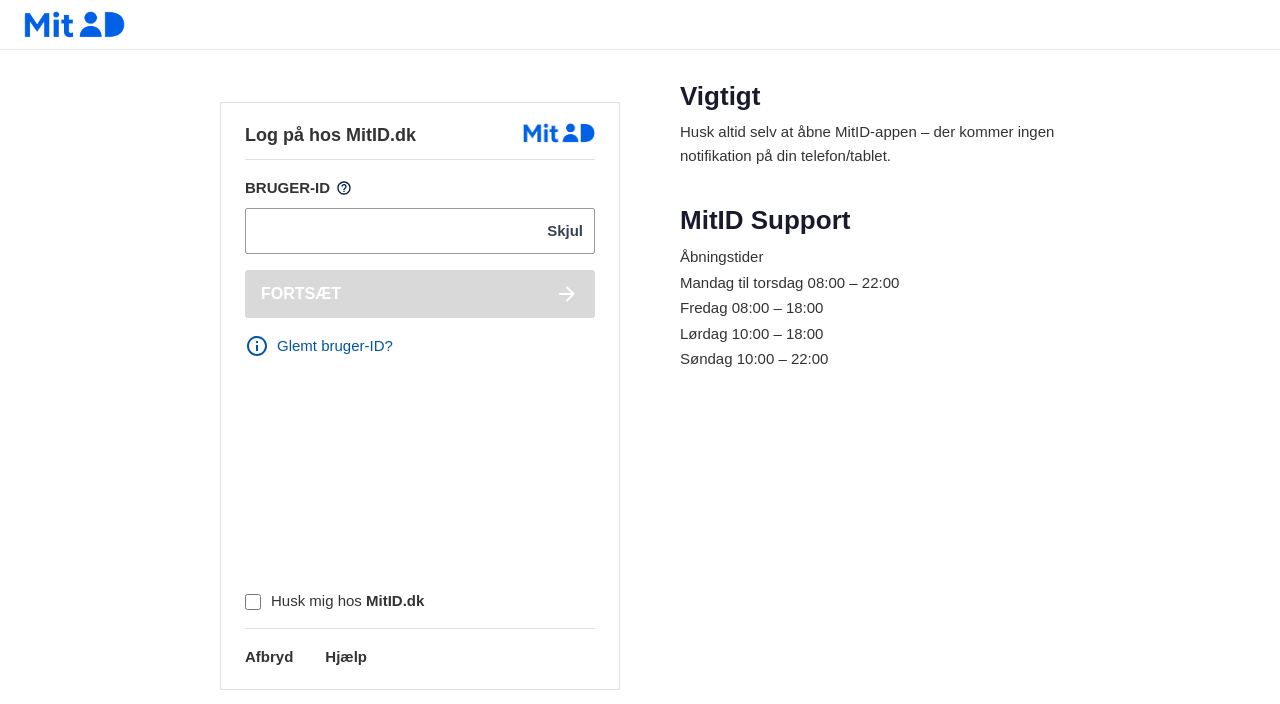
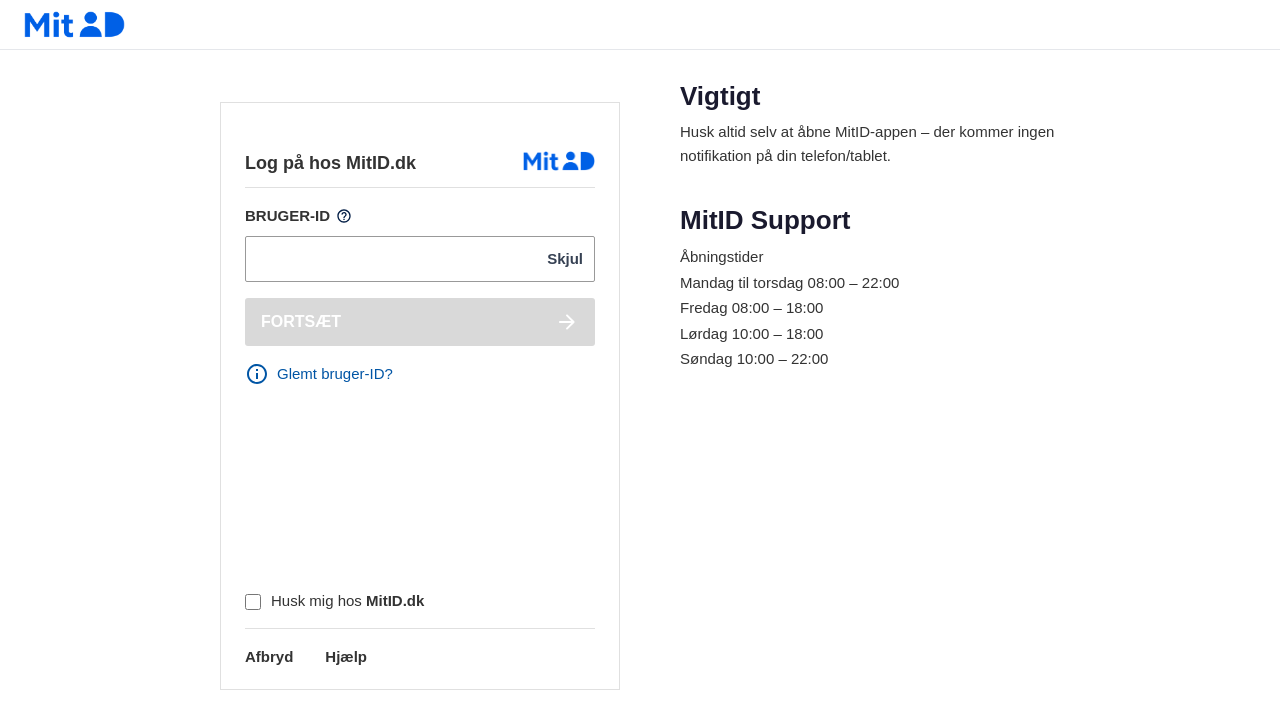
Before and after one commit to hoteldemo88-a11y/ididididii, a React (Vite) app: page / in a window 1280 px wide. Shown: the top 704 px of the page. Built offline with nearby package versions, Linux system fonts and the light colour scheme.

Commit message:
fix: more top margin on title

```diff
--- a/src/pages/LoginPage.tsx
+++ b/src/pages/LoginPage.tsx
@@ -39,8 +39,8 @@
       <main className="flex-1 sm:mt-[26px] mt-0 flex justify-center px-4 sm:px-0">
         <div className="flex flex-col lg:flex-row gap-[60px] items-center lg:items-start">
           <div className="bg-white mx-auto lg:mx-0" style={{ width: 400, minHeight: '24.8rem', height: 588, border: '1px solid #e0e0e0', marginTop: 26 }}>
-            <form onSubmit={handleSubmit} className="flex flex-col h-full px-6 pt-5 pb-5">
-              <div className="flex items-start justify-between">
+            <form onSubmit={handleSubmit} className="flex flex-col h-full px-6 pt-8 pb-5">
+              <div className="flex items-start justify-between mt-4">
                 <h1 className="text-[18px] font-bold leading-[1.35] pr-4">Log på hos MitID.dk</h1>
                 <MitIdLogo />
               </div>
```
